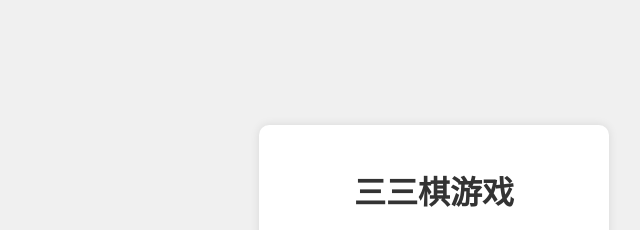
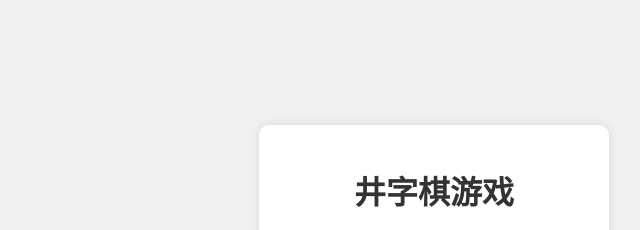
Before and after one commit to AfricChang/AIBasedGame, a plain HTML site: page TicTacToe/index.html in a window 1280 px wide. Shown: the top 230 px of the page, 206-846 px from the left. Drawn offline with Linux system fonts and the light colour scheme.

Commit message:
rename game tictactoe

```diff
--- a/TicTacToe/index.html
+++ b/TicTacToe/index.html
@@ -3,14 +3,14 @@
 <head>
     <meta charset="UTF-8">
     <meta name="viewport" content="width=device-width, initial-scale=1.0">
-    <title>三三棋游戏</title>
+    <title>井字棋游戏</title>
     <link rel="stylesheet" href="style.css">
     <link rel="stylesheet" href="../common/style.css">
 </head>
 <body>
     <button class="back-button" onclick="confirmExit()">←</button>
     <div class="container">
-        <h1>三三棋游戏</h1>
+        <h1>井字棋游戏</h1>
         <div id="board">
             <div class="cell" data-index="0"></div>
             <div class="cell" data-index="1"></div>
```
